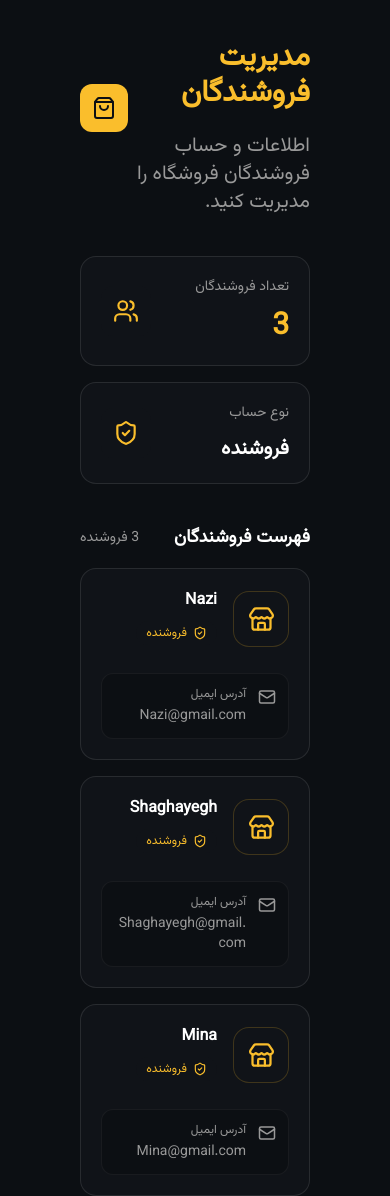
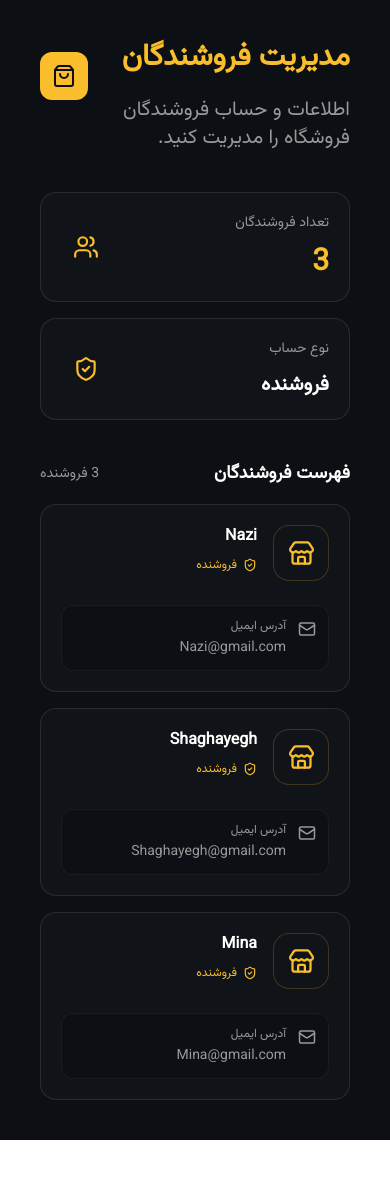
Before and after one commit to GhazalEstiri/Dashbord-Shop, a Next.js app: page /vendorManager in a window 390 px wide. After the commit the page ends 1140 px from the top, so only its background shows below. Built offline with nearby package versions, Linux system fonts and the light colour scheme.

Commit message:
done responsive and hambergur menu

```diff
--- a/app/(panel)/(panelRoute)/account/page.tsx
+++ b/app/(panel)/(panelRoute)/account/page.tsx
@@ -18,9 +18,9 @@ export default function Account() {
 
         </p> */}
       </header>
-      <div>
+      <div className="flex flex-col mb-10">
         {user && (
-          <div className=" flex flex-col gap-5">
+          <div className=" flex flex-col gap-5 ">
             <div className=" flex flex-col md:flex-row gap-5">
               <div className="rounded-2xl border border-white/10 bg-second-background p-5 w-full md:w-1/2 flex flex-col md:flex-row  items-center gap-5">
                 <p className="bg-[#29251A] rounded-full p-3 text-foreground">
--- a/app/(panel)/(panelRoute)/productManager/page.tsx
+++ b/app/(panel)/(panelRoute)/productManager/page.tsx
@@ -13,7 +13,7 @@ export default function ProductManager() {
     dispatch(deleteProduct(id));
   }
   return (
-    <section className=" flex flex-col md:mr-70 gap-10 px-20">
+    <section className=" flex flex-col md:mr-70 gap-10 px-10 md:px-20">
       <header className="flex flex-row justify-between items-center">
         <div className="flex flex-col mt-10 gap-5">
           <h1 className="text-foreground text-3xl font-bold">مدیریت محصولات</h1>
@@ -30,9 +30,9 @@ export default function ProductManager() {
           return (
             <div
               key={item.id}
-              className=" border-b border-white/10 bg-second-background p-5 flex flex-row justify-between items-center gap-5 "
+              className=" border-b border-white/10 bg-second-background p-5 flex flex-col md:flex-row justify-between items-center gap-5 "
             >
-              <div className="flex flex-row items-center gap-10">
+              <div className="flex flex-col md:flex-row items-center gap-10 text-center md:text-start">
                 <p className="bg-[#29251A] rounded-full p-3 text-foreground">
                   <ShoppingBag />
                 </p>
--- a/app/(panel)/(panelRoute)/vendorManager/page.tsx
+++ b/app/(panel)/(panelRoute)/vendorManager/page.tsx
@@ -14,11 +14,10 @@ export default function VendorManager() {
   const vendors = mockUser.filter((item) => item.role === "vendor");
 
   return (
-    <section className="flex flex-col md:mr-70 gap-10 px-20 ">
+    <section className="flex flex-col md:mr-70 gap-10 px-10 md:px-20 ">
       <header className="flex flex-row justify-between items-center">
         <div className="flex flex-col mt-10 gap-5">
           <h1 className="text-foreground text-3xl font-bold">
-            {" "}
             مدیریت فروشندگان
           </h1>
           <p className="text-text-title text-xl">
@@ -70,26 +69,26 @@ export default function VendorManager() {
         </div>
 
         {vendors.length > 0 ? (
-          <div className="grid grid-cols-1 gap-4 md:grid-cols-2 xl:grid-cols-3">
+          <div className="grid grid-cols-1 gap-4 md:grid-cols-2 xl:grid-cols-3 mb-10">
             {vendors.map((item) => (
               <div
                 key={item.id}
                 className="group rounded-2xl border border-white/10 bg-second-background p-5 "
               >
-                <div className="flex items-center gap-4">
+                <div className="flex  flex-row gap-4">
                   <div className="flex size-14 shrink-0 items-center justify-center rounded-2xl border border-[#FABE2C]/20 bg-second-background text-foreground">
                     <Store size={27} />
                   </div>
 
-                  <div className="min-w-0 flex-1">
-                    <h3 className="truncate text-base font-bold">
+                  <div className=" flex  flex-col" >
+                    <h3 className=" text-base font-bold">
                       {item.name}
                     </h3>
 
-                    <span className="mt-2 inline-flex items-center gap-1.5 rounded-full bg-second-background px-2.5 py-1 text-xs text-foreground">
+                    <p className="mt-2 flex items-center gap-1.5 rounded-full bg-second-background text-xs text-foreground">
                       <ShieldCheck size={14} />
                       فروشنده
-                    </span>
+                    </p>
                   </div>
                 </div>
 
--- a/component/dashbord/AdminDashboard.tsx
+++ b/component/dashbord/AdminDashboard.tsx
@@ -1,4 +1,3 @@
-
 const stats = [
   {
     title: "فروش کل",
@@ -24,38 +23,30 @@ const stats = [
 
 export default function AdminDashboard() {
   return (
-    <div className="space-y-8 flex mr-80 flex-col mt-10 ml-8">
+    <div className="flex min-w-0 flex-col gap-8 mt-6 px-4 sm:px-6 md:mr-72 lg:ml-8 lg:mt-10">
       <header>
-        <h1 className="text-3xl font-bold text-foreground">
-          داشبورد مدیریت
-        </h1>
+        <h1 className="text-3xl font-bold text-foreground">داشبورد مدیریت</h1>
 
         <p className="mt-2 text-text-title">
           به پنل مدیریت فروشگاه ویترین خوش آمدید.
         </p>
       </header>
-
-      <section className="grid grid-cols-1 gap-5 sm:grid-cols-2 xl:grid-cols-4">
+      <section className="grid grid-cols-1 sm:grid-cols-2 xl:grid-cols-4 gap-4 sm:gap-5 w-full min-w-0">
         {stats.map((stat) => (
           <article
             key={stat.title}
             className="rounded-2xl border border-white/10 bg-second-background p-5"
           >
-            <h2 className="text-sm text-text-title">
-              {stat.title}
-            </h2>
+            <h2 className="text-sm text-text-title">{stat.title}</h2>
 
-            <p className="mt-4 text-2xl font-bold text-foreground">
+            <p className="mt-4 text-xl sm:text-2xl font-bold text-foreground wrap-break-word">
               {stat.value}
             </p>
 
-            <p className="mt-3 text-sm text-text-title">
-              {stat.description}
-            </p>
+            <p className="mt-3 text-sm text-text-title">{stat.description}</p>
           </article>
         ))}
       </section>
-
     </div>
   );
 }
--- a/component/dashbord/SalesChart.tsx
+++ b/component/dashbord/SalesChart.tsx
@@ -23,11 +23,11 @@ const salesData = [
 export default function SalesChart() {
   return (
     <>
-    <div className="h-90 w-full">
-      <h1 className="text-foreground flex items-center justify-center mb-7 mr-40">
-        آمار فروش محصولات
-      </h1>
-        <ResponsiveContainer height="100%" width="100%" className="max-w-300 max-h-80  mx-auto relative right-40 ">
+      <div className="h-90 max-w-300 lg:mr-80 md:mr-85 mb-20 flex justify-center flex-col items-center  mr-10">
+        <h1 className="text-foreground flex items-center justify-center text-center">
+          آمار فروش محصولات
+        </h1>
+        <ResponsiveContainer height="100%" width="100%">
           <LineChart
             data={salesData}
             margin={{ top: 10, right: 20, left: 10, bottom: 10 }}
@@ -58,7 +58,7 @@ export default function SalesChart() {
             />
           </LineChart>
         </ResponsiveContainer>
-    </div>
+      </div>
     </>
   );
 }
--- a/component/dashbord/Userdashbord.tsx
+++ b/component/dashbord/Userdashbord.tsx
@@ -43,14 +43,14 @@ export default function UserDashbord() {
           <p>محصول ذخیره شده</p>
         </div>
       </div>
-      <div className="rounded-2xl flex-col border border-white/10 bg-second-background flex p-5 mx-10 justify-between mt-5 gap-5 ">
+      <div className="rounded-2xl flex-col border border-white/10 bg-second-background flex py-5 mx-10 justify-between mt-5 gap-5 ">
         <div className="flex justify-between w-full flex-row px-10">
           <p>آخرین سفارش</p>
           <p className="text-foreground">مشاهده همه </p>
         </div>
         <div className=" flex justify-between items-center px-10 w-full ">
           <div className="flex flex-row items-center gap-3   w-full">
-            <p className="bg-[#272B31] rounded-full text-foreground p-3 flex mb-15">
+            <p className="bg-[#272B31] hidden  rounded-full text-foreground p-3 md:flex mb-15">
               <Package size={40} />
             </p>
             <div className="flex flex-col gap-2 w-full">
--- a/component/sidebar.tsx
+++ b/component/sidebar.tsx
@@ -113,7 +113,7 @@ const status = [
   { role: "vendor", title: "پنل فروشنده" },
 ];
 function SideBar() {
-  // const [openHambergur, setopenHambergur] = useState(false);
+  const [openHambergur, setopenHambergur] = useState(false);
 
   const pathname = usePathname();
   const roleUser = useSelector((state: Rootstate) => state.auth.user?.role);
@@ -122,9 +122,9 @@ function SideBar() {
   }
   const menuItems = menuItemRole[roleUser];
   const statusRole = status.find((item) => item.role === roleUser);
-  // function toggleHambergur() {
-  //   setopenHambergur(!openHambergur);
-  // }
+  function toggleHambergur() {
+    setopenHambergur(!openHambergur);
+  }
 
   return (
     <section>
@@ -184,7 +184,7 @@ function SideBar() {
         </div>
       </aside>
 
-      {/* <button
+      <button
         onClick={toggleHambergur}
         className=" right-4 top-4 z-60 md:hidden border border-foreground rounded-full p-2 flex -mb-5 mr-5 mt-2 text-foreground "
       >
@@ -249,7 +249,7 @@ function SideBar() {
             <p className="text-center text-xs text-text-title">پنل ویترین</p>
           </div>
         </div>
-      </aside> */}
+      </aside>
     </section>
   );
 }
```
